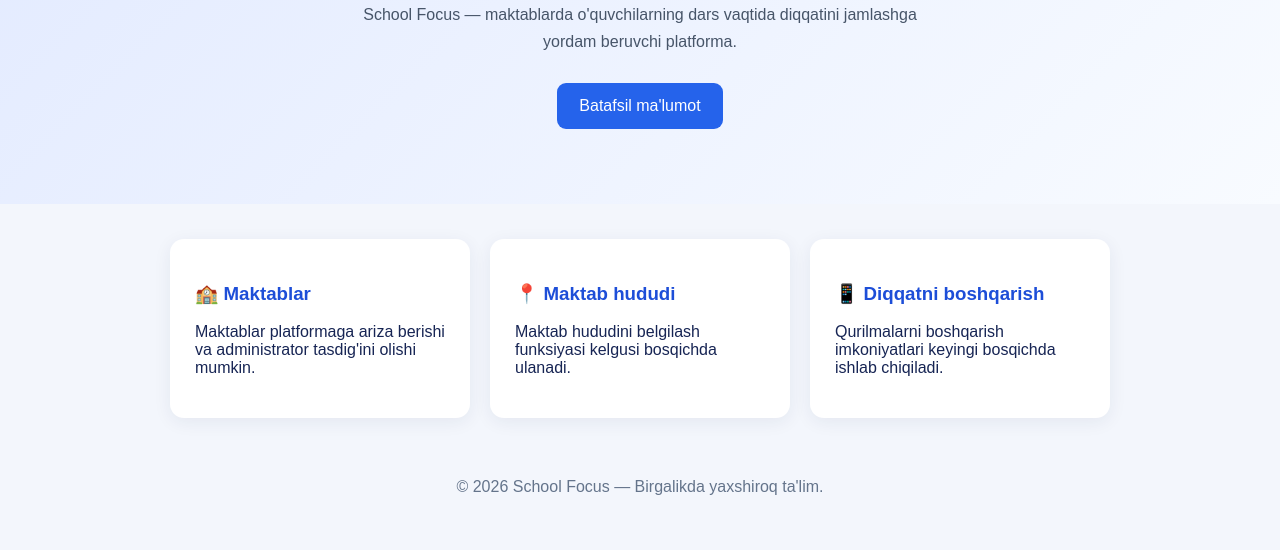
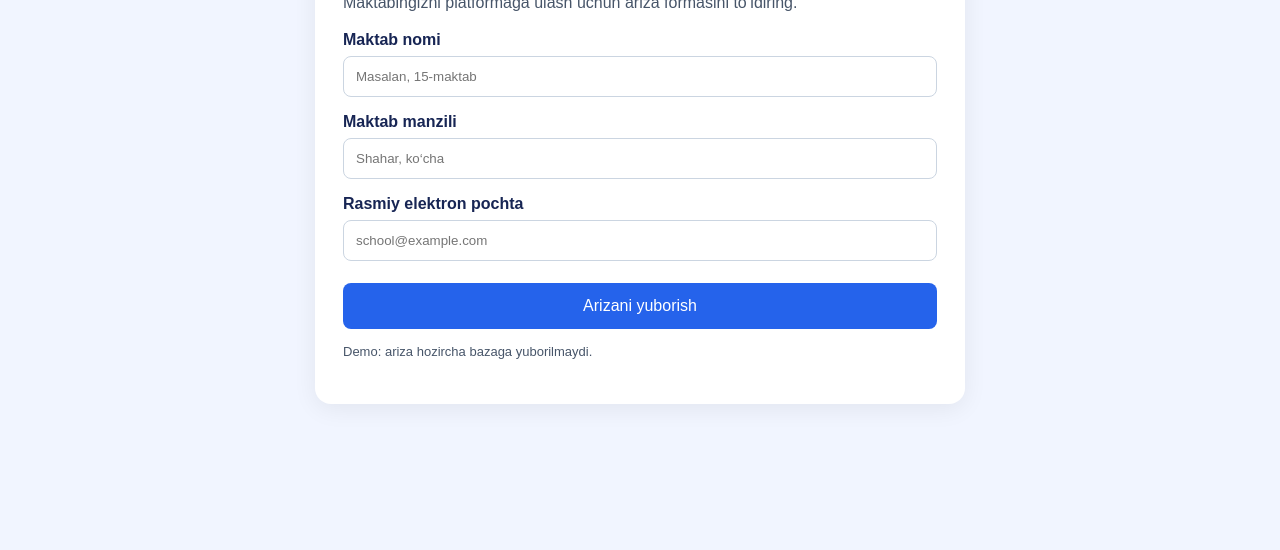
Before and after one commit to arcAmirxon/school-focus, a plain HTML site: page index.html in a window 1280 px wide. Shown: the part 250-800 px from the top of the page. Drawn offline with Linux system fonts and the light colour scheme.

Commit message:
Update index.html

```diff
--- a/index.html
+++ b/index.html
@@ -2,105 +2,44 @@
 <html lang="uz">
 <head>
 <meta charset="UTF-8">
-  <meta name="viewport" content="width=device-width, initial-scale=1.0">
+<meta name="viewport" content="width=device-width, initial-scale=1">
 <title>School Focus</title>
 <style>
-    * { box-sizing: border-box; }
-    body {
-      margin: 0;
-      font-family: Arial, sans-serif;
-      background: #f3f6fc;
-      color: #172554;
-    }
-    header {
-      background: #142b5c;
-      color: white;
-      padding: 22px 8%;
-      display: flex;
-      justify-content: space-between;
-      align-items: center;
-    }
-    .logo { font-size: 25px; font-weight: bold; }
-    .hero {
-      text-align: center;
-      padding: 75px 20px;
-      background: linear-gradient(135deg, #e2eaff, #f8fbff);
-    }
-    h1 { font-size: 44px; margin-bottom: 16px; }
-    .hero p {
-      max-width: 600px;
-      margin: 0 auto 28px;
-      line-height: 1.7;
-      color: #475569;
-    }
-    button {
-      background: #2563eb;
-      color: white;
-      border: 0;
-      border-radius: 9px;
-      padding: 14px 22px;
-      font-size: 16px;
-      cursor: pointer;
-    }
-    .features {
-      display: flex;
-      flex-wrap: wrap;
-      justify-content: center;
-      gap: 20px;
-      padding: 35px 6%;
-    }
-    .card {
-      background: white;
-      border-radius: 14px;
-      padding: 25px;
-      max-width: 300px;
-      flex: 1 1 240px;
-      box-shadow: 0 4px 18px #17255412;
-    }
-    .card h3 { color: #1d4ed8; }
-    footer {
-      text-align: center;
-      padding: 25px;
-      color: #64748b;
-    }
-    @media (max-width: 600px) {
-      h1 { font-size: 32px; }
-    }
+body{margin:0;font-family:Arial,sans-serif;background:#f1f5ff;color:#172554}
+header{background:#142b5c;color:white;padding:22px 8%;font-size:24px;font-weight:bold}
+main{max-width:650px;margin:40px auto;padding:20px}
+.card{background:white;padding:28px;border-radius:16px;box-shadow:0 5px 24px #0001}
+h1{font-size:32px}
+p{line-height:1.6;color:#475569}
+label{display:block;margin-top:16px;font-weight:bold}
+input{width:100%;padding:12px;margin-top:7px;border:1px solid #cbd5e1;border-radius:8px;box-sizing:border-box}
+button{margin-top:22px;width:100%;padding:14px;background:#2563eb;color:white;border:0;border-radius:8px;font-size:16px;cursor:pointer}
+.note{font-size:13px}
 </style>
 </head>
 <body>
-  <header>
-    <div class="logo">🎓 School Focus</div>
-    <span>Ta'lim • Diqqat • Natija</span>
-  </header>
-
-  <section class="hero">
-    <h1>Darsga e'tibor. Kelajakka qadam.</h1>
-    <p>
-      School Focus — maktablarda o'quvchilarning
-      dars vaqtida diqqatini jamlashga yordam beruvchi
-      platforma.
-    </p>
-    <button onclick="document.getElementById('about').scrollIntoView({behavior:'smooth'})">
-      Batafsil ma'lumot
-    </button>
-  </section>
-
-  <section class="features" id="about">
+<header>🎓 School Focus</header>
+<main>
 <div class="card">
-      <h3>🏫 Maktablar</h3>
-      <p>Maktablar platformaga ariza berishi va administrator tasdig'ini olishi mumkin.</p>
+<h1>Maktabni ro‘yxatdan o‘tkazish</h1>
+<p>Maktabingizni platformaga ulash uchun ariza formasini to‘ldiring.</p>
+<form id="schoolForm">
+<label>Maktab nomi</label>
+<input name="school" required placeholder="Masalan, 15-maktab">
+<label>Maktab manzili</label>
+<input name="address" required placeholder="Shahar, ko‘cha">
+<label>Rasmiy elektron pochta</label>
+<input name="email" type="email" required placeholder="school@example.com">
+<button type="submit">Arizani yuborish</button>
+</form>
+<p class="note">Demo: ariza hozircha bazaga yuborilmaydi.</p>
 </div>
-    <div class="card">
-      <h3>📍 Maktab hududi</h3>
-      <p>Maktab hududini belgilash funksiyasi kelgusi bosqichda ulanadi.</p>
-    </div>
-    <div class="card">
-      <h3>📱 Diqqatni boshqarish</h3>
-      <p>Qurilmalarni boshqarish imkoniyatlari keyingi bosqichda ishlab chiqiladi.</p>
-    </div>
-  </section>
-
-  <footer>© 2026 School Focus — Birgalikda yaxshiroq ta'lim.</footer>
+</main>
+<script>
+document.getElementById('schoolForm').addEventListener('submit',function(e){
+e.preventDefault();
+alert('Rahmat! Bu demo forma. Arizani saqlash tizimi keyingi bosqichda ulanadi.');
+});
+</script>
 </body>
 </html>
```
Lines whose indentation alone changed are shown as unchanged.
